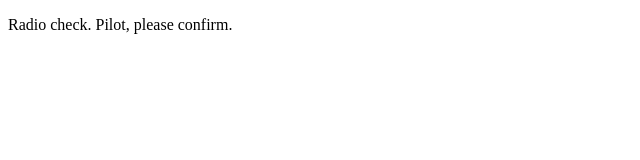
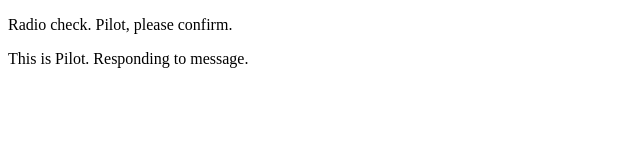
Before and after one commit to getinthecodeshinji/Communication-Log, a plain HTML site: page index.html in a window 1280 px wide. Shown: the whole page, without its empty margins (0-640 px from the left). Drawn offline with Linux system fonts and the light colour scheme.

Commit message:
Here is the first edit.

```diff
--- a/index.html
+++ b/index.html
@@ -5,5 +5,7 @@
     </head>
     <body>
         <p>Radio check. Pilot, please confirm.</p>
+
+        <p>This is Pilot. Responding to message.</p>
     </body>
 </html>
```
